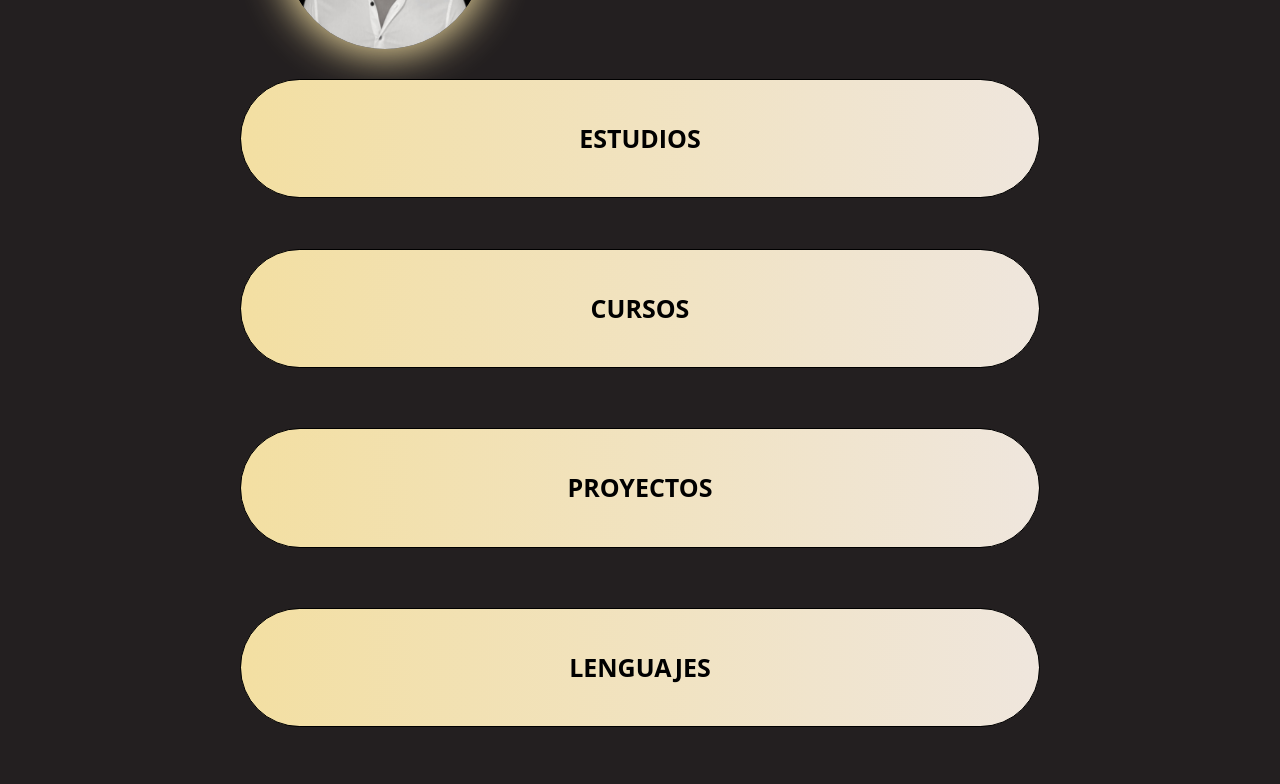
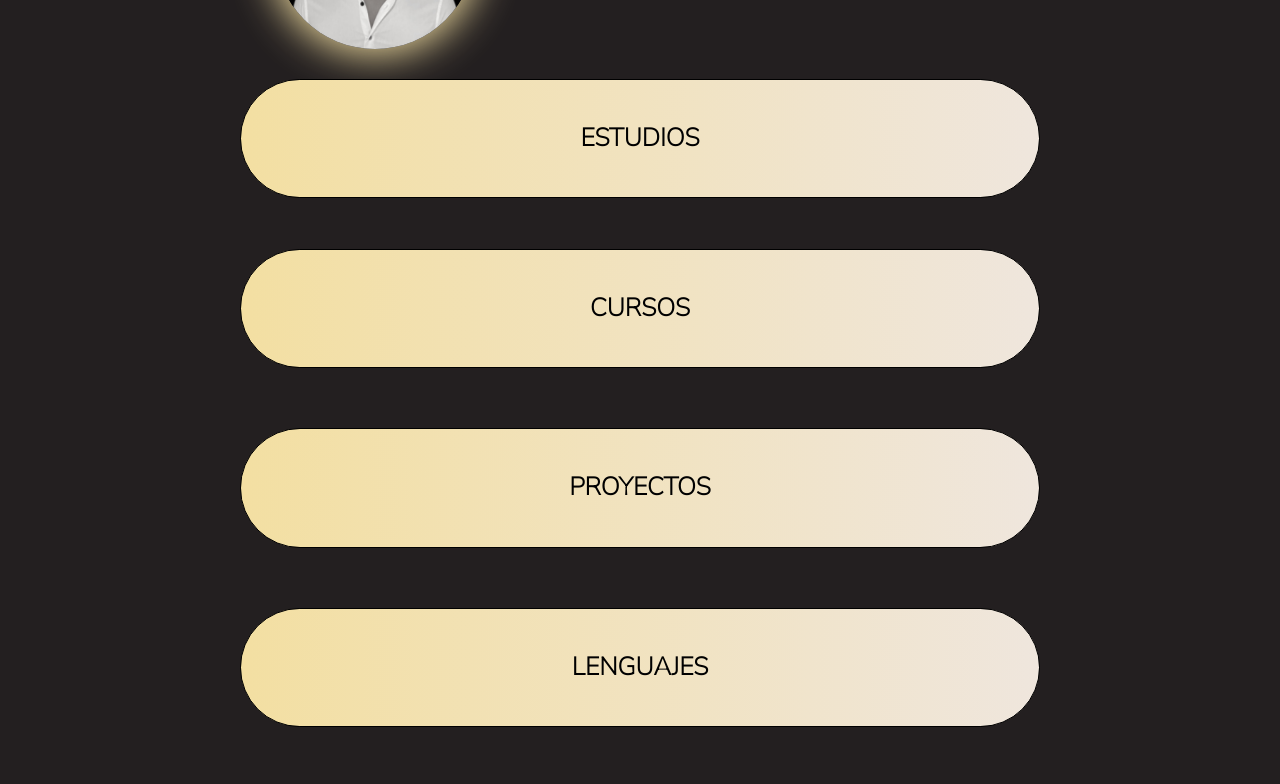
Before and after one commit to TotoMessina/proyecto-cv, a plain HTML site: page index.html in a window 1280 px wide. Shown: the part 289-1073 px from the top of the page. Drawn offline with nearby package versions, Linux system fonts and the light colour scheme.

Commit message:
modificaciones en el css por problemas con el bootstrap

```diff
--- a/asset/css/styles.css
+++ b/asset/css/styles.css
@@ -520,7 +520,7 @@ input{
 
     *{
         font-size: 25px;
-        font-family: 'Open Sans';
+        font-family: 'Nunito Sans', sans-serif;
         font-weight: 100;
         margin: 0;
         padding: 0;
```
